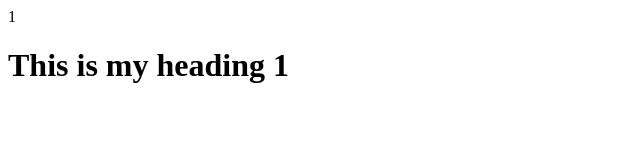
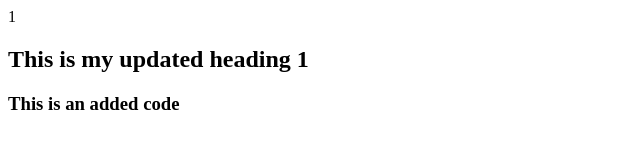
Before and after one commit to rahultiwari01/React-Web-User, a plain HTML site: page index.html in a window 1280 px wide. Shown: the whole page, without its empty margins (0-640 px from the left). Drawn offline with Linux system fonts and the light colour scheme.

Commit message:
Updated index.html

```diff
--- a/index.html
+++ b/index.html
@@ -6,6 +6,8 @@
     <title>Document</title>
 </head>
 <body>
-    <h1> This is my heading 1</h1>
+
+    <h2> This is my updated heading 1</h2>
+    <h3> This is an added code</h3>
 </body>
 </html>
```
